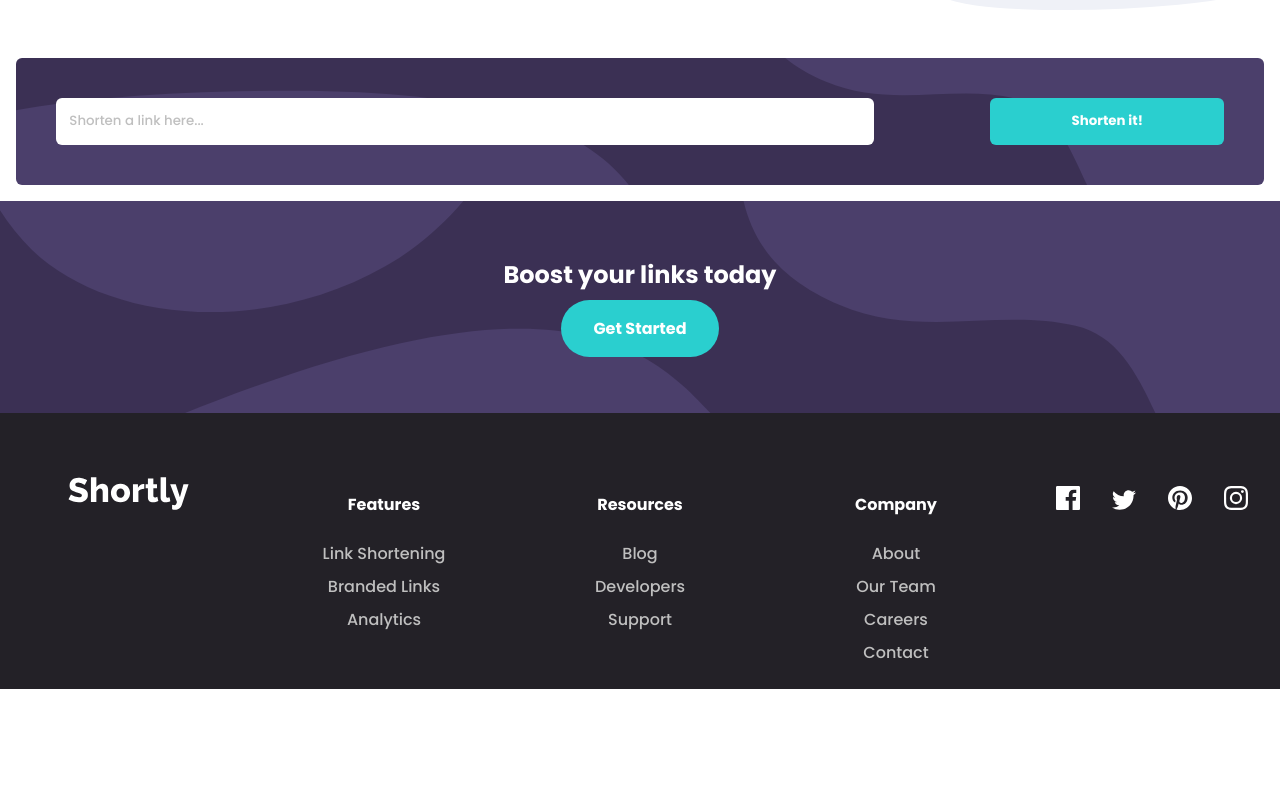
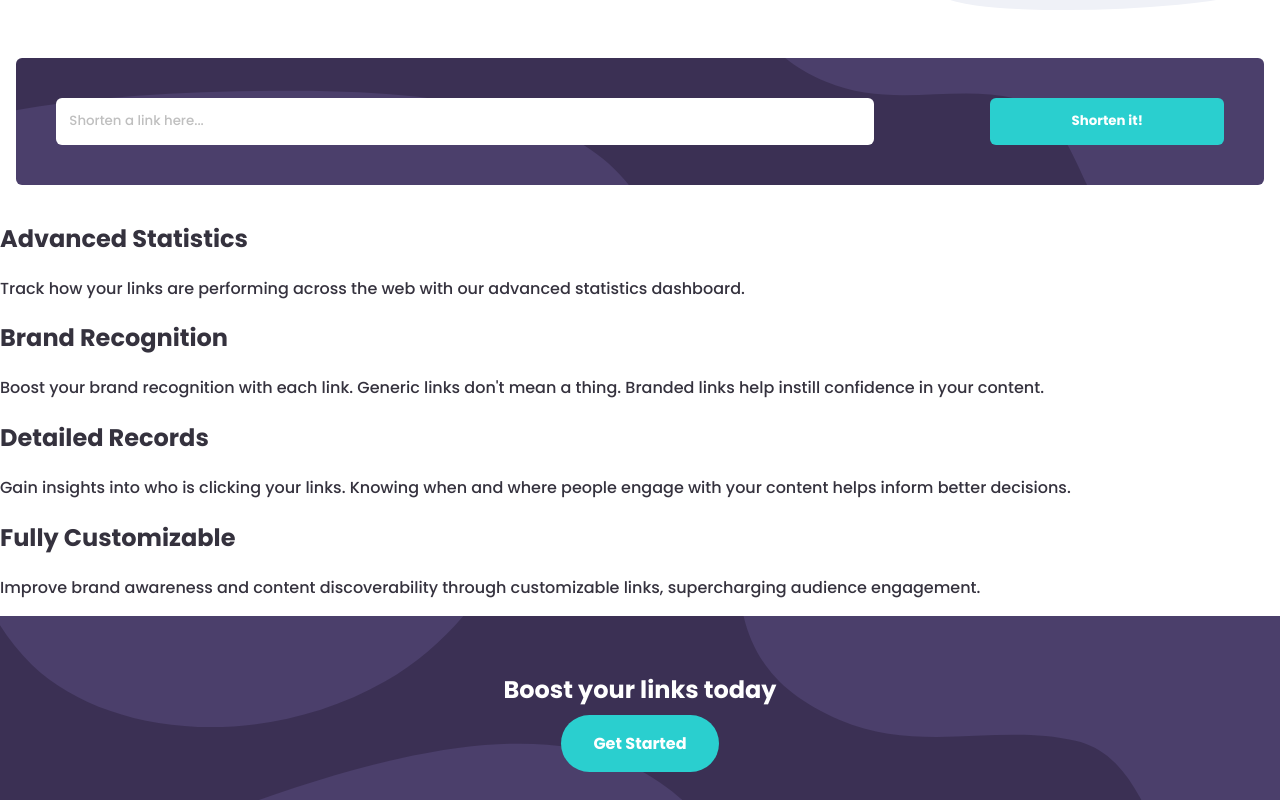
Before and after one commit to winstein27/url-shortener, a React (Vite) app: page / in a window 1280 px wide. Shown: the part 513-1313 px from the top of the page. Before the commit the page ends 1202 px from the top, so only its background shows below. Built offline with nearby package versions, Linux system fonts and the light colour scheme.

Commit message:
:construction: feat: features section
Starting features section

```diff
--- a/src/components/Main.tsx
+++ b/src/components/Main.tsx
@@ -3,6 +3,7 @@ import Working from "../assets/images/illustration-working.svg";
 import styles from "./Main.module.scss";
 
 import ShortenForm from "./main/ShortenForm";
+import Features from "./main/Features";
 
 const Main = () => {
   return (
@@ -24,6 +25,7 @@ const Main = () => {
 
         <ShortenForm />
       </main>
+      <Features />
 
       <div className={styles.boost}>
         <h2>Boost your links today</h2>
--- /dev/null
+++ b/src/components/main/Features.tsx
@@ -0,0 +1,40 @@
+import styles from "./Features.module.scss";
+
+const Features = () => {
+  return (
+    <div>
+      <div>
+        <h2>Advanced Statistics</h2>
+        <p>
+          Track how your links are performing across the web with our advanced
+          statistics dashboard.
+        </p>
+      </div>
+      <div>
+        <div>
+          <h2>Brand Recognition</h2>
+          <p>
+            Boost your brand recognition with each link. Generic links don't
+            mean a thing. Branded links help instill confidence in your content.
+          </p>
+        </div>
+        <div>
+          <h2>Detailed Records</h2>
+          <p>
+            Gain insights into who is clicking your links. Knowing when and
+            where people engage with your content helps inform better decisions.
+          </p>
+        </div>
+        <div>
+          <h2>Fully Customizable</h2>
+          <p>
+            Improve brand awareness and content discoverability through
+            customizable links, supercharging audience engagement.
+          </p>
+        </div>
+      </div>
+    </div>
+  );
+};
+
+export default Features;
```
Also changed, not shown: src/components/main/Features.module.scss (added).
